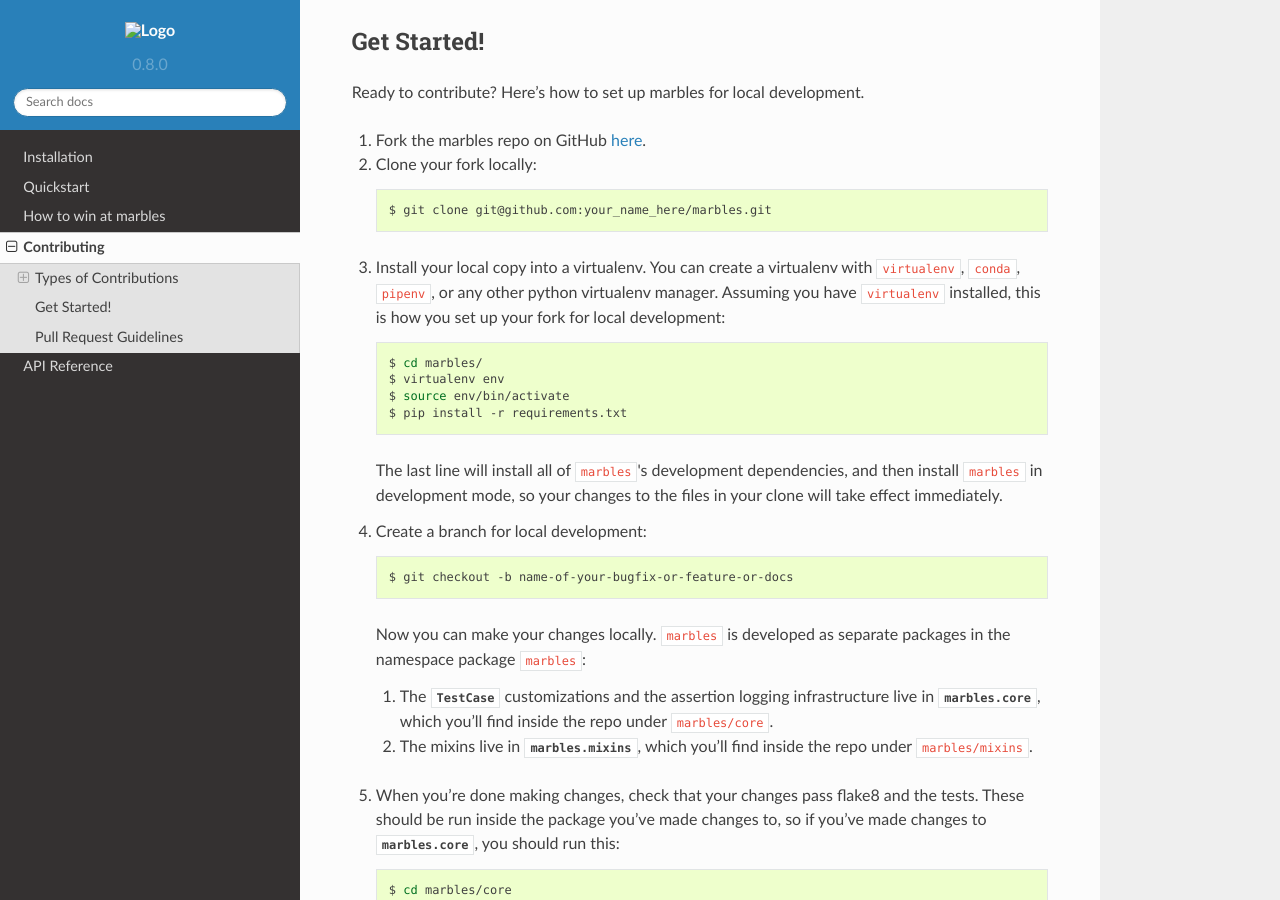
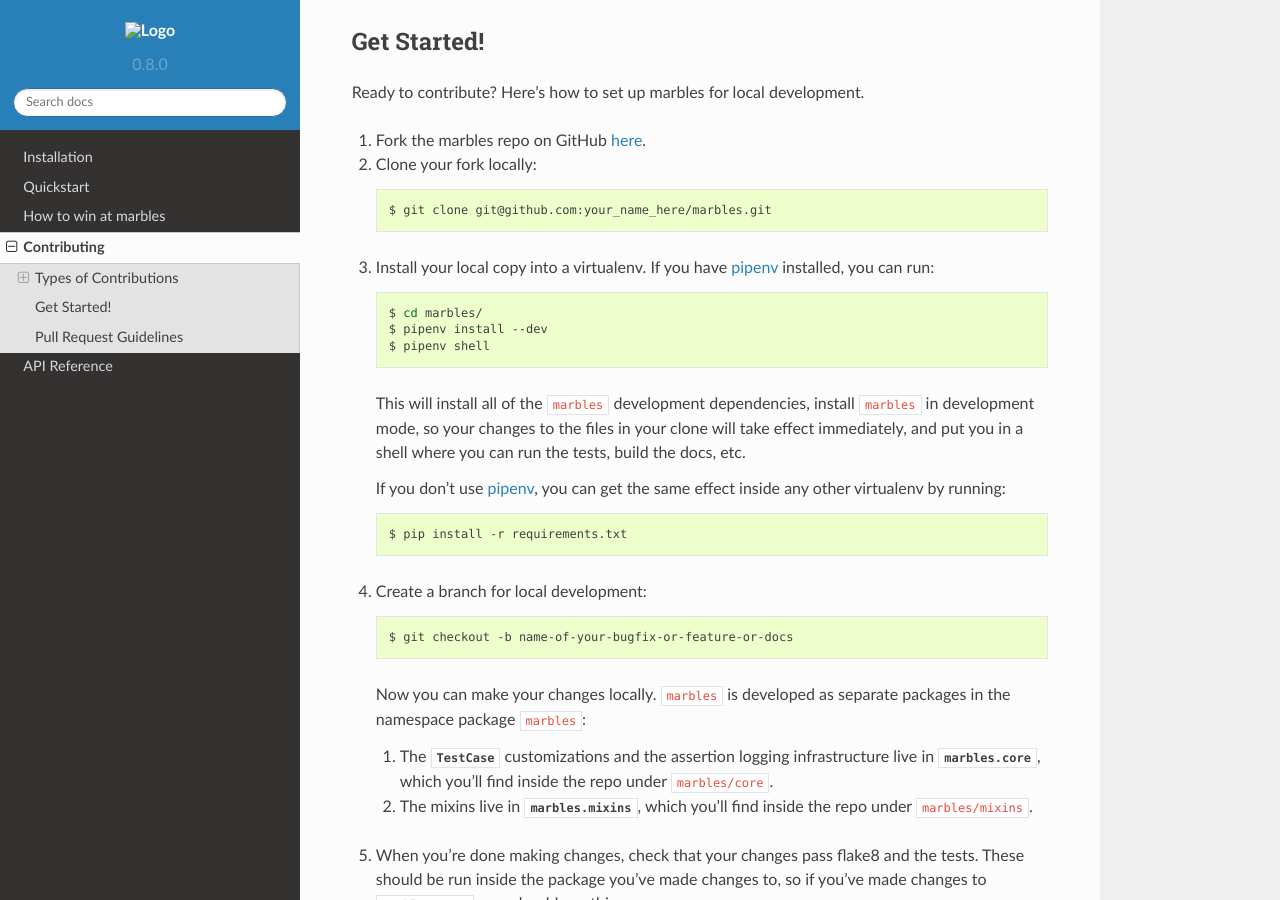
Before and after one commit to twosigma/marbles, a Sphinx documentation site: the page built from docs/contributing.rst, in a window 1280 px wide and 900 px high, scrolled down 1598 px. Built offline with Sphinx 7.4.7 and the Read the Docs theme 2.0.0, drawn with Linux system fonts in a browser that asks for light colours; the version number is read from the project's files by our own code.

Commit message:
Added Pipfile and instructions for using pipenv (#17)
closes #13

```diff
--- a/docs/contributing.rst
+++ b/docs/contributing.rst
@@ -90,19 +90,22 @@ Ready to contribute? Here's how to set up marbles for local development.
 
     $ git clone git@github.com:your_name_here/marbles.git
 
-3. Install your local copy into a virtualenv. You can create a virtualenv with
-   ``virtualenv``, ``conda``, ``pipenv``, or any other python virtualenv
-   manager. Assuming you have ``virtualenv`` installed, this is how you set
-   up your fork for local development::
+3. Install your local copy into a virtualenv. If you have `pipenv
+   <https://docs.pipenv.org/>`_ installed, you can run::
 
     $ cd marbles/
-    $ virtualenv env
-    $ source env/bin/activate
+    $ pipenv install --dev
+    $ pipenv shell
+
+   This will install all of the ``marbles`` development dependencies,
+   install ``marbles`` in development mode, so your changes to the
+   files in your clone will take effect immediately, and put you in a
+   shell where you can run the tests, build the docs, etc.
+
+   If you don't use `pipenv`_, you can get the same effect inside any
+   other virtualenv by running::
+
     $ pip install -r requirements.txt
-
-   The last line will install all of ``marbles``\'s development dependencies,
-   and then install ``marbles`` in development mode, so your changes to the
-   files in your clone will take effect immediately.
 
 4. Create a branch for local development::
 
```
Also changed, not shown: 2 other files.
